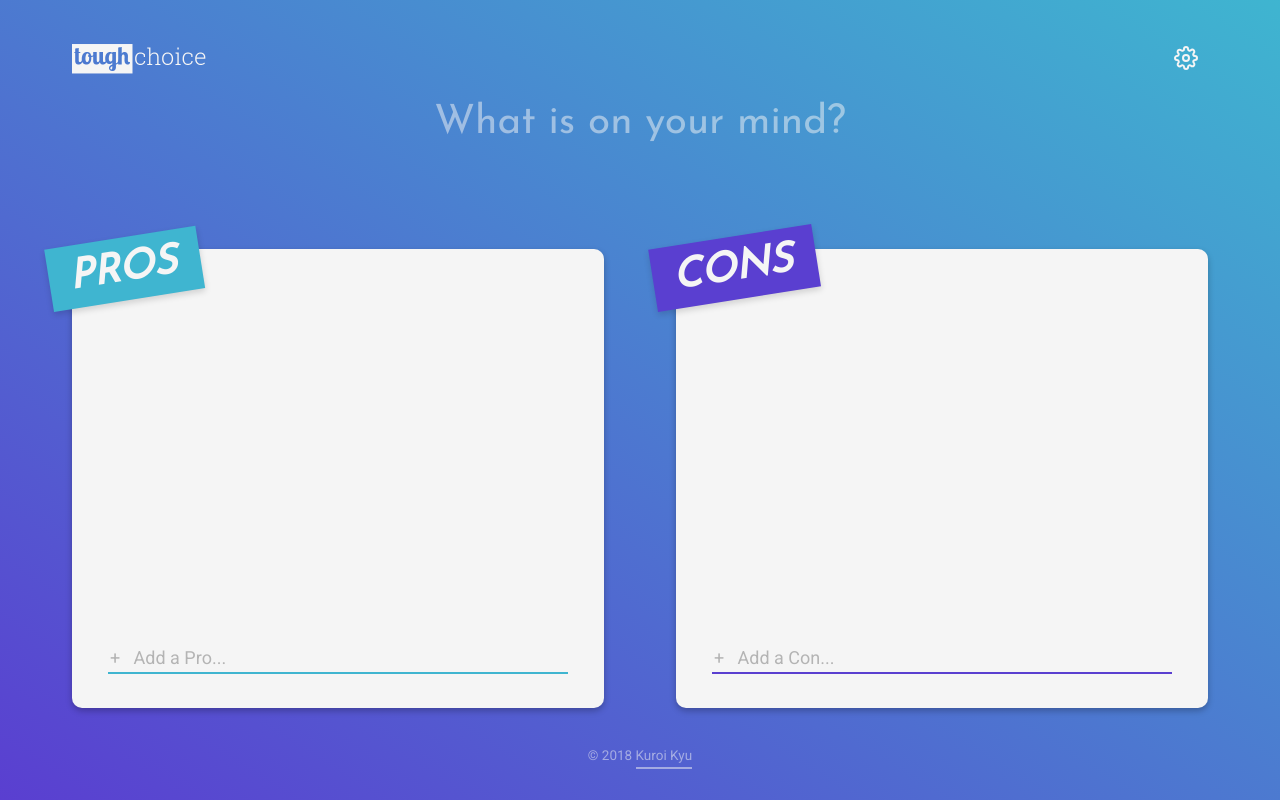
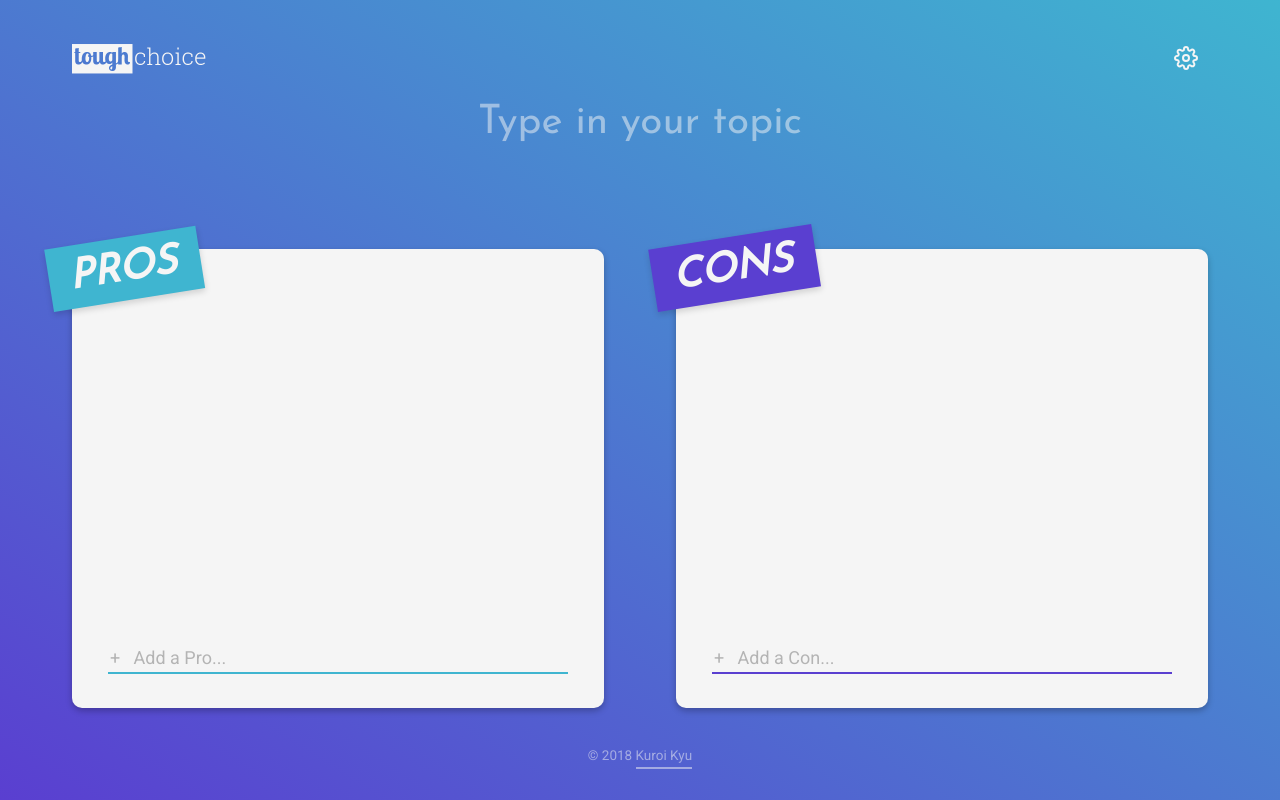
Before and after one commit to kuroikyu/tough-choice, a React (Create React App) app: page / in a window 1280 px wide. Built offline with nearby package versions, Linux system fonts and the light colour scheme.

Commit message:
✨ Add random placeholder titles every time the page is refreshed

```diff
--- a/src/App.js
+++ b/src/App.js
@@ -4,11 +4,12 @@ import styled from 'styled-components';
 import Reasons from './components/Reasons';
 import Settings from './components/Settings';
 import EditableHeader from './components/EditableHeader';
-import { transition, mobileBreak, bigDesktopBreak } from './helpers';
+import { transition, mobileBreak, bigDesktopBreak, randomTitle } from './helpers';
 
 import './App.css';
 import logo from './logo.png';
 
+const placeholderTitle = randomTitle();
 const localStorageName = 'tough-choice-state';
 
 const StyledApp = styled.div`
@@ -257,7 +258,7 @@ class App extends Component {
         </AppNav>
         <Header>
           <EditableHeader
-            placeholder="What is on your mind?"
+            placeholder={placeholderTitle}
             value={this.state.title}
             updateTitle={this.updateTitle}
           />
--- a/src/helpers.js
+++ b/src/helpers.js
@@ -5,4 +5,13 @@ const transition = `${transitionTime} ${transitionType}`;
 const mobileBreak = '700px';
 const bigDesktopBreak = '1500px';
 
-export { transition, transitionTime, transitionType, mobileBreak, bigDesktopBreak };
+export function rando(arr) {
+  return arr[Math.floor(Math.random() * arr.length)];
+}
+
+function randomTitle() {
+  const titles = ['What is on your mind?', 'Choose a topic', 'Type in your topic'];
+  return rando(titles);
+}
+
+export { transition, transitionTime, transitionType, mobileBreak, bigDesktopBreak, randomTitle };
```
